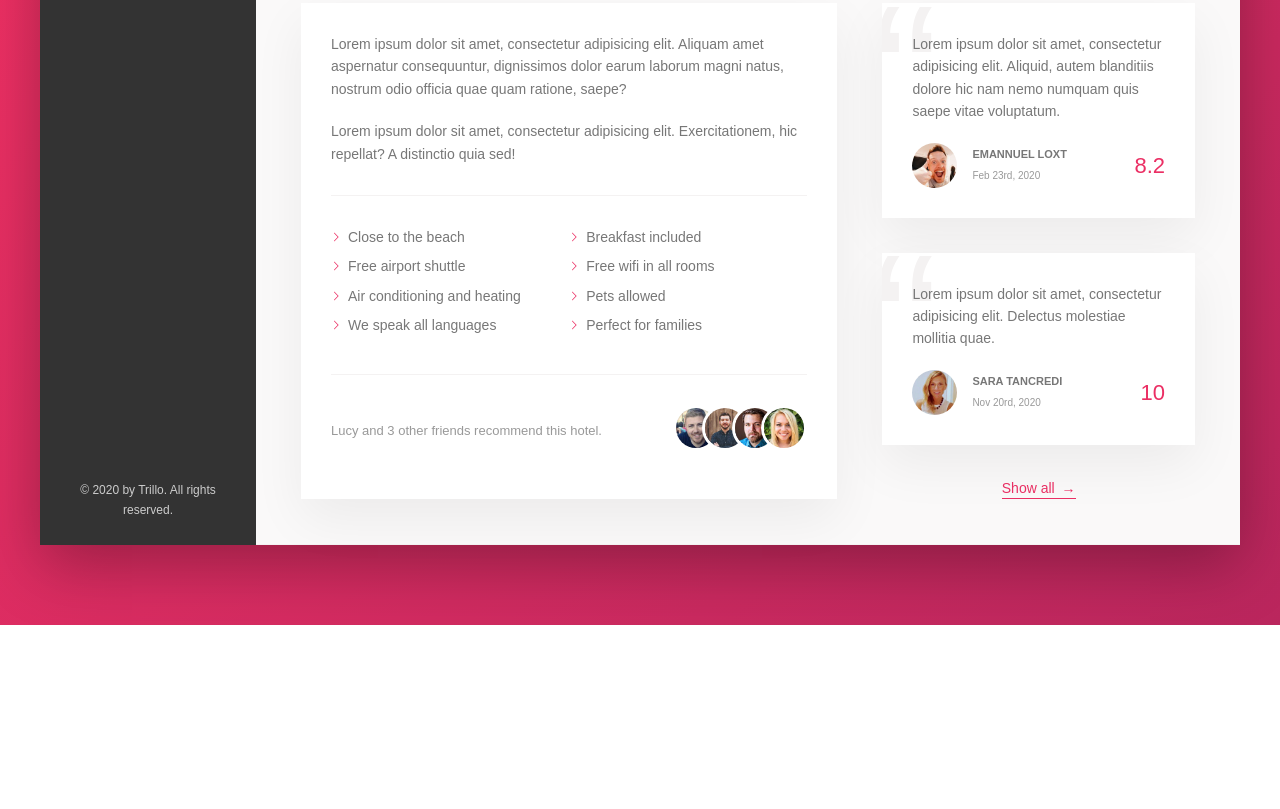
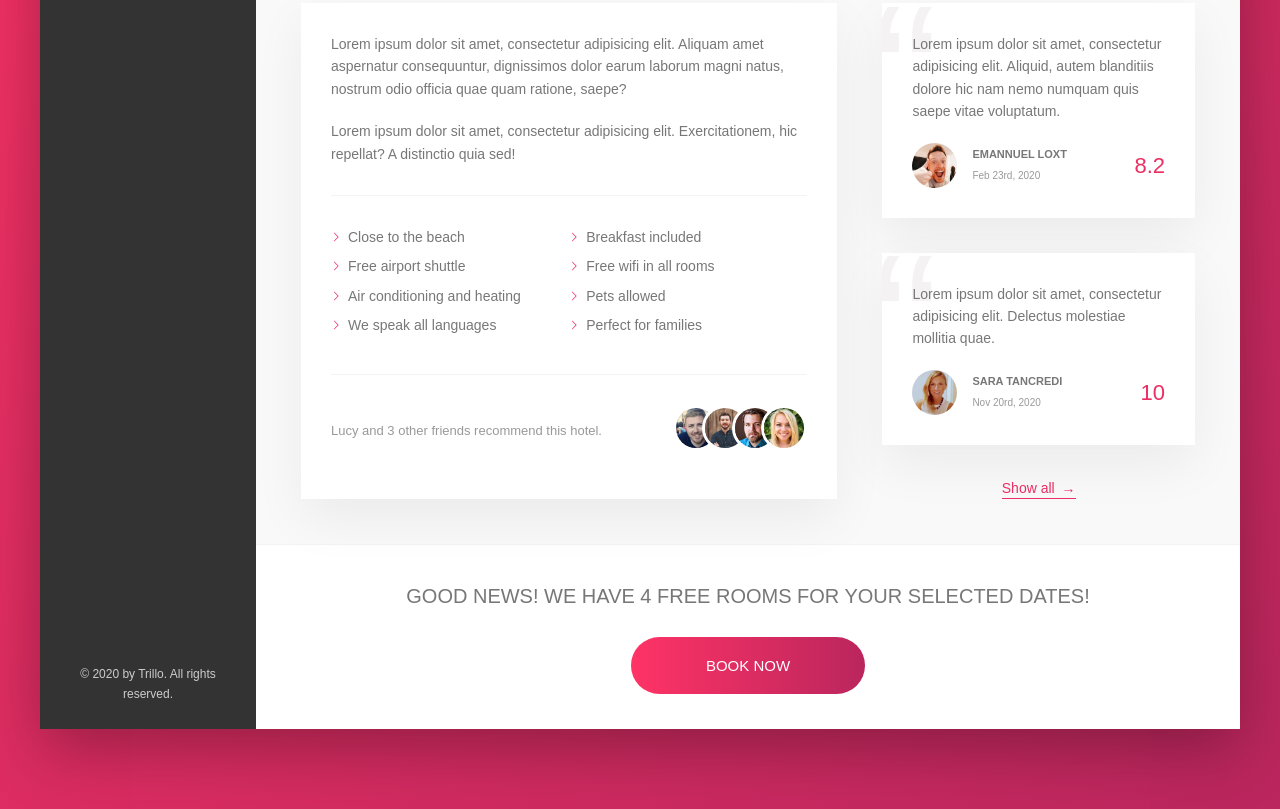
Before and after one commit to loxt/trillo, a website: page index.html in a window 1280 px wide. Shown: the part 644-1453 px from the top of the page. Before the commit the page ends 1269 px from the top, so only its background shows below. Drawn offline with Linux system fonts and the light colour scheme.

Commit message:
feat: add cta section

```diff
--- a/index.html
+++ b/index.html
@@ -196,6 +196,15 @@
               <button class="btn-inline">Show all <span>&rarr;</span></button>
             </div>
           </div>
+          <div class="cta">
+            <h2 class="cta__book-now">
+              Good news! We have 4 free rooms for your selected dates!
+            </h2>
+            <button class="btn">
+              <span class="btn__visible">Book now</span>
+              <span class="btn__invisible">Only 4 rooms left</span>
+            </button>
+          </div>
         </main>
       </div>
     </div>
--- a/sass/_components.scss
+++ b/sass/_components.scss
@@ -439,3 +439,65 @@
     z-index: 1;
   }
 }
+
+///////////////////////////////////
+// Call to action
+.cta {
+  padding: 3.5rem 0;
+  text-align: center;
+
+  &__book-now {
+    font-size: 2rem;
+    font-weight: 300;
+    text-transform: uppercase;
+    margin-bottom: 2.5rem;
+  }
+}
+
+.btn {
+  font-size: 1.5rem;
+  font-weight: 300;
+  text-transform: uppercase;
+  border-radius: 100px;
+  border: none;
+  background-image: linear-gradient(to right, var(--color-primary-light), var(--color-primary-dark));
+  color: #fff;
+  position: relative;
+  overflow: hidden;
+  cursor: pointer;
+
+  & > * {
+    display: inline-block;
+    height: 100%;
+    width: 100%;
+    transition: all .2s;
+  }
+
+  &__visible {
+    padding: 2rem 7.5rem;
+  }
+
+  &__invisible {
+    position: absolute;
+    padding: 2rem 0;
+    left: 0;
+    top: -100%;
+  }
+
+  &:hover {
+    background-image: linear-gradient(to left, var(--color-primary-light), var(--color-primary-dark));
+  }
+
+  &:hover &__visible {
+    transform: translateY(100%);
+  }
+
+  &:hover &__invisible {
+    top: 0;
+  }
+
+  &:focus {
+    outline: none;
+    animation: pulsate 1s infinite;
+  }
+}
```
Also changed, not shown: css/style.css.
